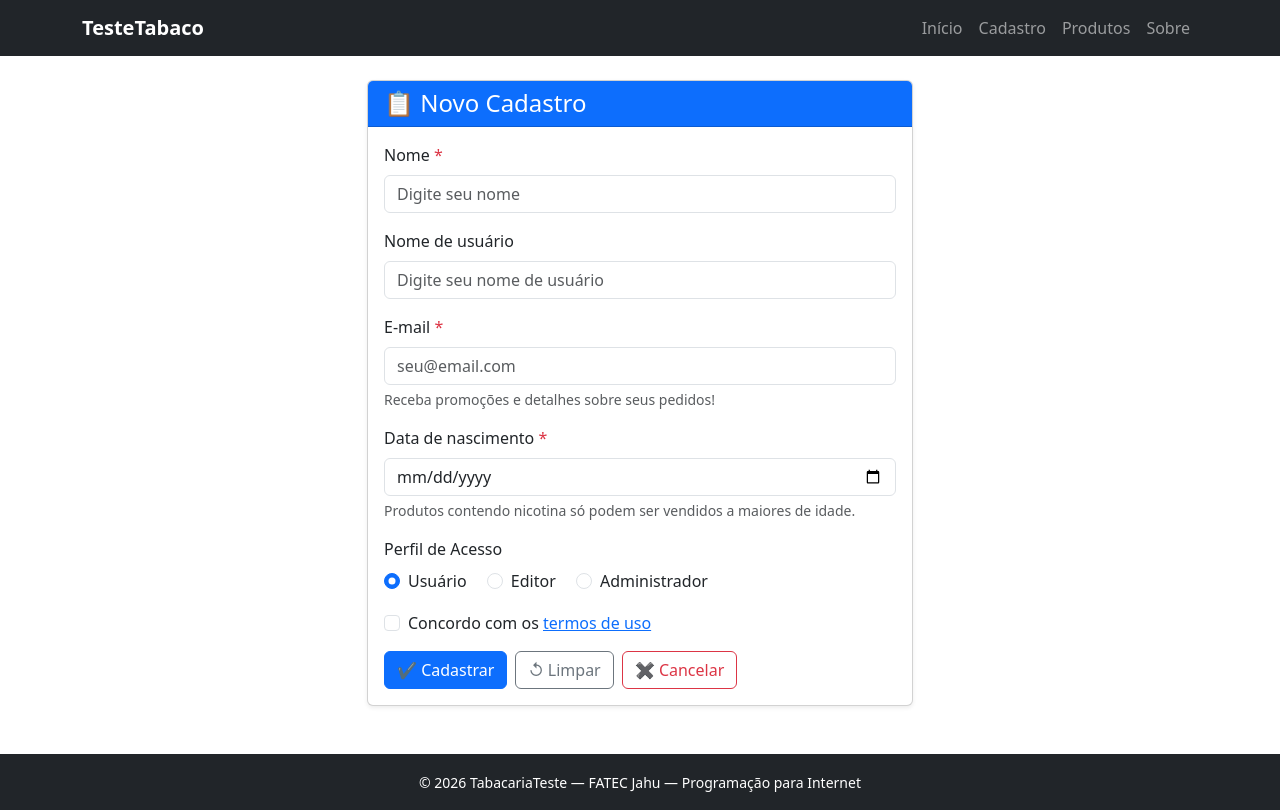
After one commit to caim1stk1ll3r/Trabalho_Paginas_Navegacao, a Flask app: page /cadastro in a window 1280 px wide. The commit adds this page. Run offline with Flask 3, Linux system fonts and the light colour scheme.

Commit message:
cadastro, usuarios, produtos atualizados

```diff
--- a/app.py
+++ b/app.py
@@ -1,6 +1,9 @@
-from flask import Flask, render_template
+from flask import Flask, render_template, request, flash, redirect, url_for
+from datetime import datetime
+
 
 app = Flask(__name__)
+app.secret_key = 'chave-secreta-fatec-2026'
 
 @app.route('/')
 def pagina_inicial():
@@ -10,8 +13,56 @@ def pagina_inicial():
 def produtos():
     return render_template ('produtos.html')
 
+@app.route('/cadastro', methods=['GET', 'POST'])
+def cadastro():
+    if request.method == 'POST':
 
+        nome   = request.form.get('nome', '').strip()
+        email  = request.form.get('email', '').strip()
+        username = request.form.get('username', '').strip()
+        nascimento = request.form.get('nascimento', '')
+        perfil = request.form.get('perfil', 'usuario')
+        termos = request.form.get('termos')
 
+        erros = []
+
+        if not nome:
+            erros.append('O nome é obrigatório.')
+        elif len(nome) < 3:
+            erros.append('O nome deve ter pelo menos 3 caracteres.')
+
+        if not email:
+            erros.append('O e-mail é obrigatório.')
+        elif '@' not in email or '.' not in email:
+            erros.append('Digite um e-mail válido.')
+
+        if not nascimento:
+            erros.append('Informe sua data de nascimento.')
+
+        if not termos:
+            erros.append('Você deve aceitar os termos de uso.')
+
+        flash(f'Cadastro de {nome} realizado com sucesso!', 'success')
+
+        return redirect(url_for('pagina_inicial'))
+
+    return render_template('cadastro.html')
+
+@app.route('/usuarios')
+def usuarios():
+    return render_template ('usuarios.html')
+
+@app.route('/processar', methods=['POST'])
+def processar():
+    nome = request.form['nome']
+    username = request.form.get('username')
+    perfil = request.form.get('perfil', 'usuario')
+    aceito_termos = request.form.get('termos', 'nao')
+    nascimento_str = request.form['nascimento']
+
+    idade = datetime - nascimento_str
+
+    return f'Dados recebidos: {nome}, {username}, {perfil}, termos: {aceito_termos}, {idade}'
 
 
 
--- a/templates/base.html
+++ b/templates/base.html
@@ -17,7 +17,7 @@
   {# ===== NAVBAR ===== #}
   <nav class="navbar navbar-expand-lg navbar-dark bg-dark">
     <div class="container">
-      <a class="navbar-brand fw-bold" href="/">🖥️ SistemaGestão</a>
+      <a class="navbar-brand fw-bold" href="/">TesteTabaco</a>
 
       <button class="navbar-toggler" type="button"
               data-bs-toggle="collapse" data-bs-target="#navbarNav">
@@ -28,6 +28,9 @@
         <ul class="navbar-nav ms-auto">
           <li class="nav-item">
             <a class="nav-link" href="/">Início</a>
+          </li>
+          <li class="nav-item">
+            <a class="nav-link" href="/cadastro">Cadastro</a>
           </li>
           <li class="nav-item">
             <a class="nav-link" href="/produtos">Produtos</a>
@@ -55,7 +58,7 @@
   <footer class="bg-dark text-white text-center py-3 mt-auto">
     <div class="container">
       <small>
-        &copy; 2026 SistemaGestão — FATEC Jahu — Programação para Internet
+        &copy; 2026 TabacariaTeste — FATEC Jahu — Programação para Internet
       </small>
     </div>
   </footer>
--- /dev/null
+++ b/templates/cadastro.html
@@ -0,0 +1,132 @@
+{% extends 'base.html' %}
+
+{% block titulo %}Página de Cadastro{% endblock %}
+
+{% block conteudo %}
+
+  <div class="row justify-content-center">
+    <div class="col-md-6">
+
+      <div class="card shadow-sm">
+
+
+        <div class="card-header bg-primary text-white">
+          <h4 class="mb-0">📋 Novo Cadastro</h4>
+        </div>
+
+        <div class="card-body">
+
+          <form action="{{ url_for('cadastro') }}" method="post">
+
+        {# ===== CAMPO NOME ===== #}
+        <div class="mb-3">
+
+        <label for="nome" class="form-label">Nome <span class="text-danger">*</span>
+        </label>
+
+        <input
+            type="text"
+            class="form-control"
+            id="nome"
+            name="nome"
+            placeholder="Digite seu nome" required
+            minlength="3"
+        >
+        </div>
+
+        {# ===== CAMPO USERNAME ===== #}
+        <div class="mb-3">
+
+        <label for="username" class="form-label">Nome de usuário</label>
+
+        <input
+            type="text"
+            class="form-control"
+            id="username"
+            name="username"
+            placeholder="Digite seu nome de usuário"
+            minlength="3"
+        >
+        </div>
+
+        {# ===== CAMPO EMAIL ===== #}
+        <div class="mb-3">
+        <label for="email" class="form-label">E-mail <span class="text-danger">*</span>
+        </label>
+        <input
+            type="email"
+            class="form-control"
+            id="email"
+            name="email"
+            placeholder="seu@email.com"
+            required
+        >
+        <div class="form-text">Receba promoções e detalhes sobre seus pedidos!</div>
+        </div>
+
+        {# ===== CAMPO DATA DE NASCIMENTO ===== #}
+        <div class="mb-3">
+        <label for="nascimento" class="form-label">Data de nascimento <span class="text-danger">*</span>
+        </label>
+        <input
+            type="date"
+            class="form-control"
+            id="nascimento"
+            name="nascimento"
+            required
+        >
+        <div class="form-text">Produtos contendo nicotina só podem ser vendidos a maiores de idade.</div>
+        </div>
+
+        {# ===== CAMPO PERFIL (RADIO) ===== #}
+        <div class="mb-3">
+        <label class="form-label">Perfil de Acesso</label>
+        <div>
+            <div class="form-check form-check-inline">
+            <input class="form-check-input" type="radio"
+                    name="perfil" id="perfil_usuario" value="usuario" checked>
+            <label class="form-check-label" for="perfil_usuario">Usuário</label>
+            </div>
+            <div class="form-check form-check-inline">
+            <input class="form-check-input" type="radio"
+                    name="perfil" id="perfil_editor" value="editor">
+            <label class="form-check-label" for="perfil_editor">Editor</label>
+            </div>
+            <div class="form-check form-check-inline">
+            <input class="form-check-input" type="radio"
+                    name="perfil" id="perfil_admin" value="admin">
+            <label class="form-check-label" for="perfil_admin">Administrador</label>
+            </div>
+        </div>
+        </div>
+
+        {# ===== CAMPO ACEITE DOS TERMOS (CHECKBOX) ===== #}
+        <div class="mb-3 form-check">
+        <input type="checkbox" class="form-check-input"
+                id="termos" name="termos" value="sim" required>
+        <label class="form-check-label" for="termos">
+            Concordo com os <a href="#">termos de uso</a>
+        </label>
+        </div>
+
+        {# ===== BOTÕES DE AÇÃO ===== #}
+        <div class="d-flex gap-2">
+        <button type="submit" class="btn btn-primary">
+            ✔ Cadastrar
+        </button>
+        <button type="reset" class="btn btn-outline-secondary">
+            ↺ Limpar
+        </button>
+        <a href="{{ url_for('pagina_inicial') }}" class="btn btn-outline-danger">
+            ✖ Cancelar
+        </a>
+        </div>
+
+          </form>
+
+        </div>
+      </div>
+    </div>
+  </div>
+
+{% endblock %}
```
Also changed, not shown: templates/index.html (+3 -8 lines), templates/produtos.html (+7 -18 lines), templates/usuarios.html (added, +13 -0 lines), static/imgs/isqueiro.jpg (added), static/imgs/tabaco.jpg (added).
